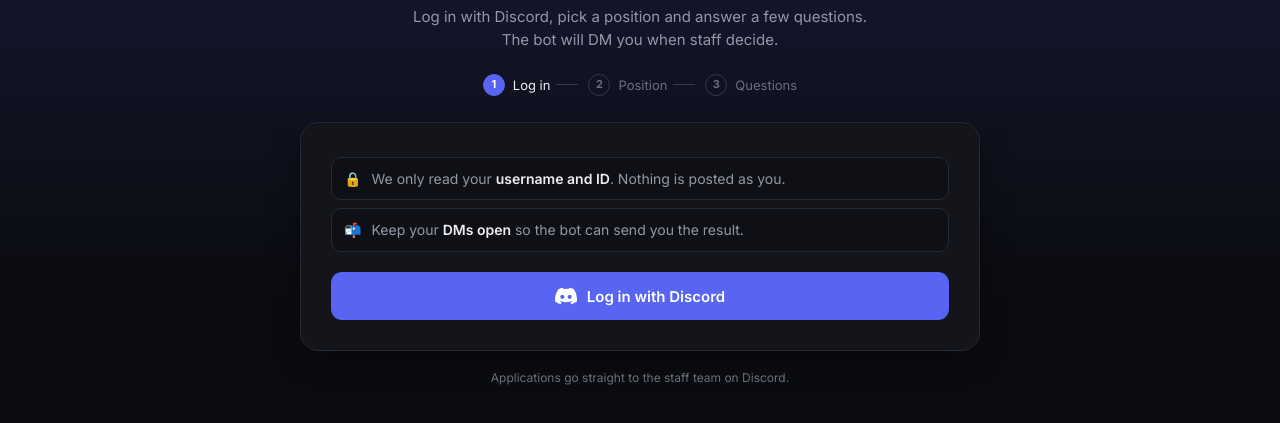
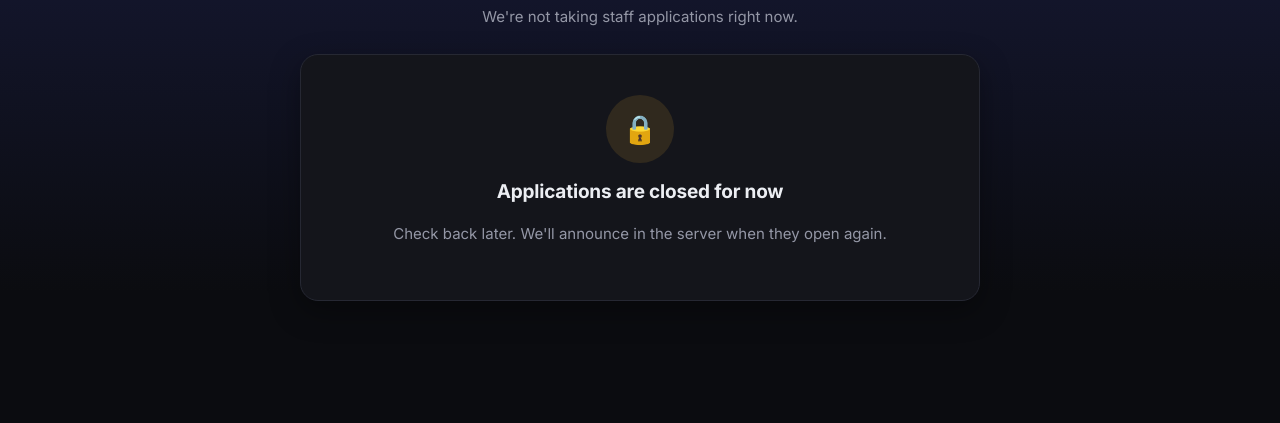
Before and after one commit to funsparktv-ai/mod-applications, a plain HTML site: page index.html in a window 1280 px wide. Shown: the part 129-552 px from the top of the page. Drawn offline with Linux system fonts and the light colour scheme.

Commit message:
Close applications for now (applicationsOpen switch in config.js)
Co-Authored-By: Claude Opus 5.5 <noreply@anthropic.com>

```diff
--- a/config.js
+++ b/config.js
@@ -2,6 +2,12 @@
 window.APP_CONFIG = {
   // Shown in the page header.
   serverName: "LARP Scrims",
+
+  // false = the site shows "Applications are closed for now" and nobody can apply.
+  // Set back to true to reopen.
+  applicationsOpen: false,
+  // Optional line under the "closed" heading.
+  closedMessage: "Check back later. We'll announce in the server when they open again.",
 
   // Discord Developer Portal → your bot's application → General Information → Application ID.
   // Also add this site's exact URL under OAuth2 → Redirects:
--- a/index.html
+++ b/index.html
@@ -262,6 +262,7 @@
       animation: pop .35s ease-out;
     }
     @keyframes pop { from { transform: scale(.6); opacity: 0; } to { transform: none; opacity: 1; } }
+    .closed-icon { background: rgba(240, 178, 50, .13); font-size: 28px; }
     .done .actions { display: grid; gap: 10px; margin-top: 22px; }
 
     .notice {
@@ -294,7 +295,7 @@
     <header class="top">
       <p class="eyebrow" id="server-name">Server</p>
       <h1>Staff Applications</h1>
-      <p class="lead">Log in with Discord, pick a position and answer a few questions. The bot will DM you when staff decide.</p>
+      <p class="lead" id="lead">Log in with Discord, pick a position and answer a few questions. The bot will DM you when staff decide.</p>
       <ol class="steps" id="steps">
         <li data-step="1"><span class="dot">1</span><span class="label">Log in</span></li>
         <li data-step="2"><span class="dot">2</span><span class="label">Position</span></li>
@@ -367,6 +368,12 @@
         </div>
       </section>
 
+      <section id="closed-view" class="done" hidden>
+        <div class="done-icon closed-icon">🔒</div>
+        <h2>Applications are closed for now</h2>
+        <p class="muted" id="closed-message">Check back later. We'll announce in the server when they open again.</p>
+      </section>
+
       <section id="setup-view" hidden>
         <p class="notice">This site isn't set up yet: fill in <code>config.js</code>.</p>
       </section>
@@ -374,12 +381,12 @@
     <p class="foot">Applications go straight to the staff team on Discord.</p>
   </div>
 
-  <script src="config.js?v=4"></script>
+  <script src="config.js?v=5"></script>
   <script>
   (() => {
     const cfg = window.APP_CONFIG;
     const $ = (id) => document.getElementById(id);
-    const VIEWS = ["loading-view", "login-view", "pick-view", "form-view", "done-view", "setup-view"];
+    const VIEWS = ["loading-view", "login-view", "pick-view", "form-view", "done-view", "setup-view", "closed-view"];
     const STEP_OF = { "login-view": 1, "pick-view": 2, "form-view": 3, "done-view": 4 };
 
     // Must match the Redirect in the Developer Portal exactly, so drop "index.html".
@@ -426,6 +433,15 @@
 
     $("server-name").textContent = cfg.serverName;
     document.title = `${cfg.serverName} · Staff Applications`;
+
+    if (cfg.applicationsOpen === false) {
+      $("steps").hidden = true;
+      document.querySelector(".foot").hidden = true;
+      $("lead").textContent = "We're not taking staff applications right now.";
+      if (cfg.closedMessage) $("closed-message").textContent = cfg.closedMessage;
+      show("closed-view");
+      return;
+    }
 
     if (!cfg.discordClientId || cfg.discordClientId.startsWith("PASTE") ||
         !cfg.webhookUrl || cfg.webhookUrl.startsWith("PASTE")) {
```
